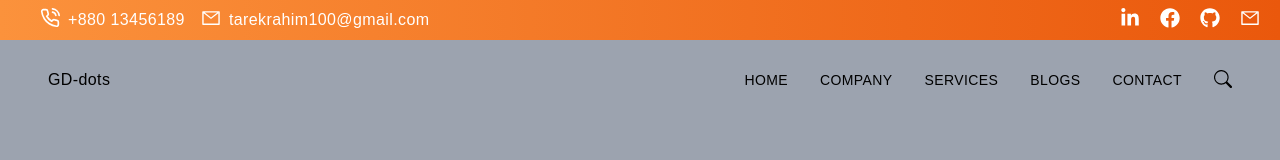
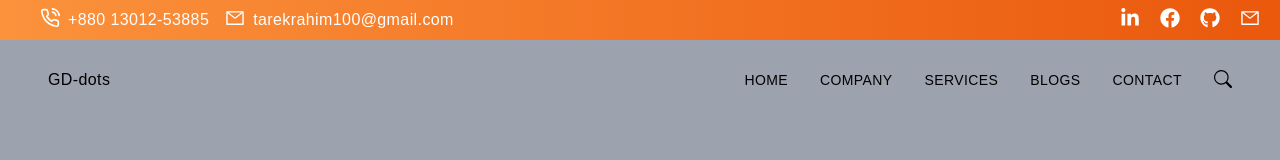
Before and after one commit to MdTanvirHassan/GD-dots, a Next.js app: page / in a window 1280 px wide. Shown: the top 160 px of the page. Built offline with nearby package versions, Linux system fonts and the light colour scheme.

Commit message:
fixed the navbar problem.

```diff
--- a/components/Footer.js
+++ b/components/Footer.js
@@ -1,7 +1,5 @@
 //import Image from 'next/image'
 import React from 'react'
-//import NavLogo from '../public/Assets/navLogo.png'
-import {FaFacebook} from 'react-icons/fa'
 import Link from 'next/link'
 
 const Footer = () => {
--- a/components/NavBanner.js
+++ b/components/NavBanner.js
@@ -10,7 +10,7 @@ const NavBanner = () => {
         <div className="flex mx-10">
             <ul className='flex text-white'>
                 <li className="flex text-white space-x-2">
-                    <FiPhoneCall className='text-xl'/> <span>+880 13456189</span>
+                    <FiPhoneCall className='text-xl'/> <span>+880 13012-53885</span>
                 </li>
                 <li className="flex text-white mx-4 space-x-2">
                 <a
--- a/components/Navbar.js
+++ b/components/Navbar.js
@@ -5,7 +5,7 @@ import { AiOutlineClose, AiOutlineMenu } from 'react-icons/ai';
 import { BsSearch } from 'react-icons/bs';
 import NavBanner from './NavBanner';
 
-//import NavLogo from '../public/assets/1.jpg'
+
 
 const Navbar = () => {
   const [nav, setNav] = useState(false);
@@ -13,6 +13,7 @@ const Navbar = () => {
   const [navBg, setNavBg] = useState('transparent');
   const [linkColor, setLinkColor] = useState('#1f2937');
   // const [position, setPosition] = useState('fixed')
+  const [navBanner, setNavBanner] = useState(true);
 
 
   const handleNav = () => {
@@ -24,9 +25,11 @@ const Navbar = () => {
       if (window.scrollY >= 90) {
         setShadow(true);
         setNavBg('#ffffff');
+        setNavBanner(false);
       } else {
         setShadow(false);
         setNavBg('transparent');
+        setNavBanner(true);
       }
     };
     window.addEventListener('scroll', handleShadow);
@@ -34,7 +37,7 @@ const Navbar = () => {
 
   return (
     <>
-    <div className="">
+    <div className={navBanner? " w-full z-10":"fixed w-full -top-96"}>
     <NavBanner/>
     </div>
 
```
